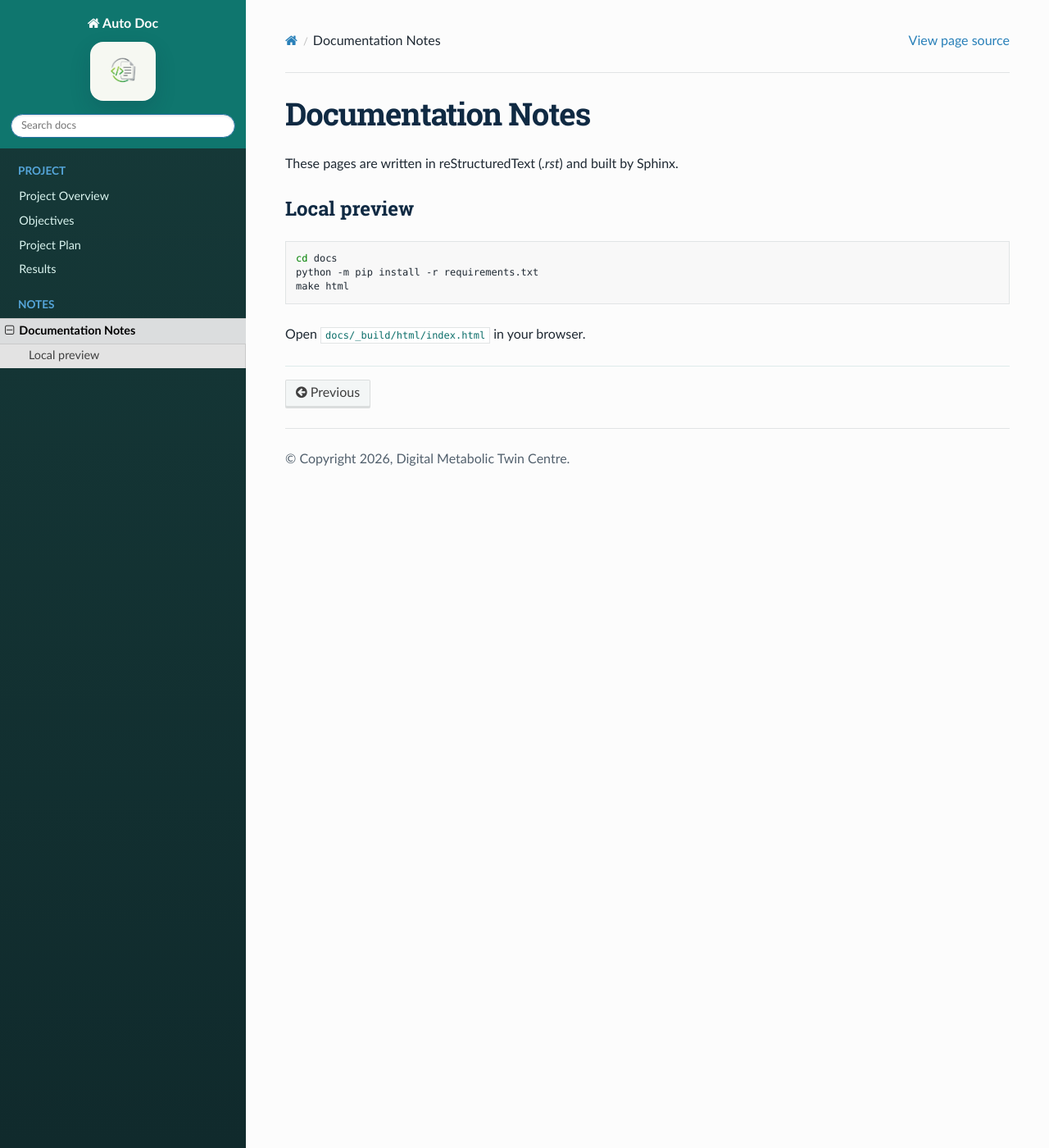
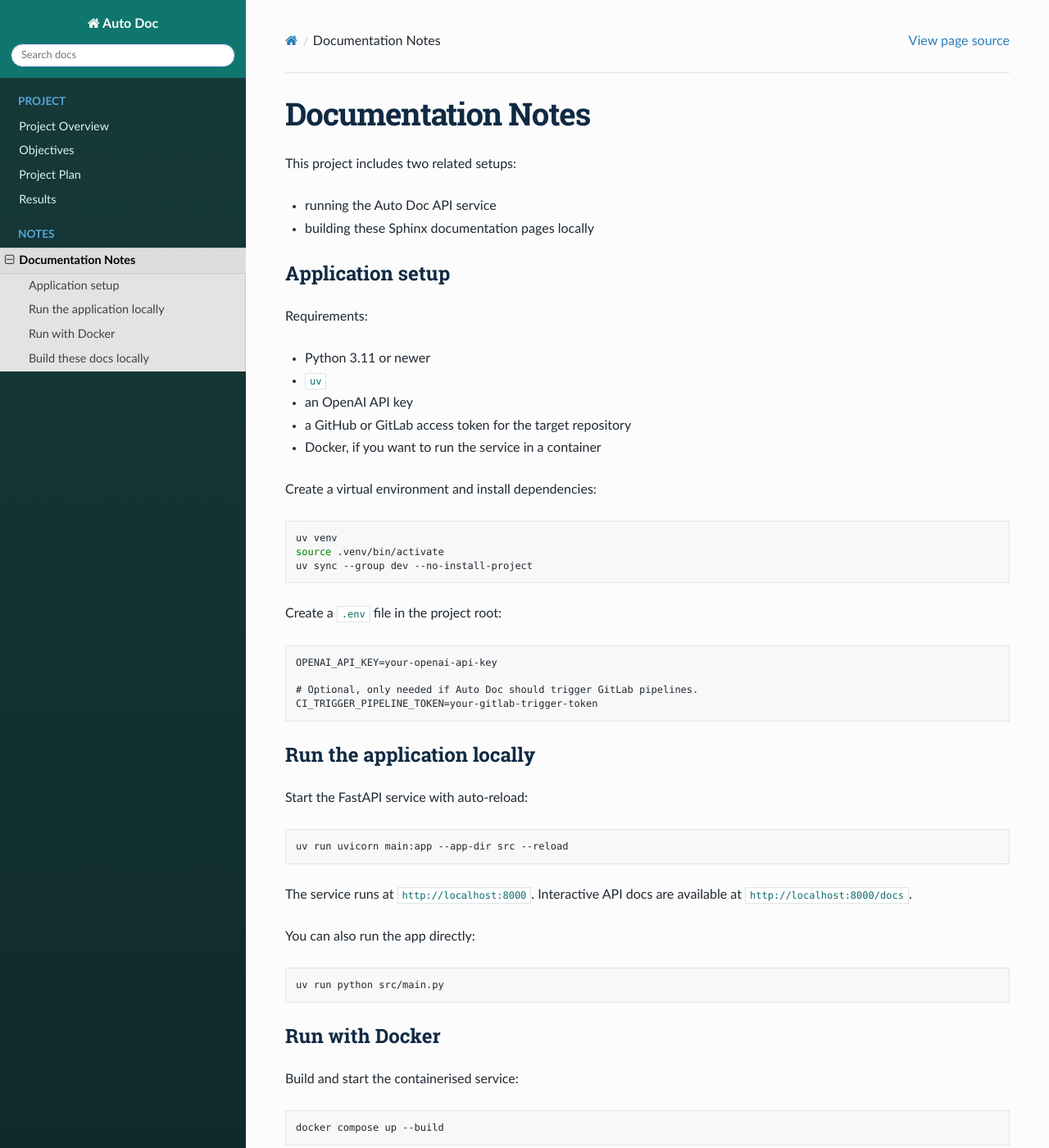
Before and after one commit to Digital-Metabolic-Twin-Centre/autodoc, a Sphinx documentation site: the page built from docs/README.rst, in a window 1280 px wide and 1400 px high. Shown: the whole window at 82% size. Built offline with Sphinx 7.4.7 and the Read the Docs theme 3.1.0, drawn with Linux system fonts in a browser that asks for light colours; some of the changed text lies outside the part shown.

Commit message:
chore(doc): updated the documentation notes page

```diff
--- a/docs/README.rst
+++ b/docs/README.rst
@@ -1,10 +1,70 @@
 Documentation Notes
 ===================
 
-These pages are written in reStructuredText (`.rst`) and built by Sphinx.
+This project includes two related setups:
 
-Local preview
--------------
+- running the Auto Doc API service
+- building these Sphinx documentation pages locally
+
+Application setup
+-----------------
+
+Requirements:
+
+- Python 3.11 or newer
+- ``uv``
+- an OpenAI API key
+- a GitHub or GitLab access token for the target repository
+- Docker, if you want to run the service in a container
+
+Create a virtual environment and install dependencies:
+
+.. code-block:: bash
+
+   uv venv
+   source .venv/bin/activate
+   uv sync --group dev --no-install-project
+
+Create a ``.env`` file in the project root:
+
+.. code-block:: text
+
+   OPENAI_API_KEY=your-openai-api-key
+
+   # Optional, only needed if Auto Doc should trigger GitLab pipelines.
+   CI_TRIGGER_PIPELINE_TOKEN=your-gitlab-trigger-token
+
+Run the application locally
+---------------------------
+
+Start the FastAPI service with auto-reload:
+
+.. code-block:: bash
+
+   uv run uvicorn main:app --app-dir src --reload
+
+The service runs at ``http://localhost:8000``.
+Interactive API docs are available at ``http://localhost:8000/docs``.
+
+You can also run the app directly:
+
+.. code-block:: bash
+
+   uv run python src/main.py
+
+Run with Docker
+---------------
+
+Build and start the containerised service:
+
+.. code-block:: bash
+
+   docker compose up --build
+
+The compose file exposes port ``8000`` and mounts the local ``logs/`` directory into the container.
+
+Build these docs locally
+------------------------
 
 .. code-block:: bash
 
--- a/docs/conf.py
+++ b/docs/conf.py
@@ -15,7 +15,6 @@ exclude_patterns = ["_build", "Thumbs.db", ".DS_Store"]
 html_theme = "sphinx_rtd_theme"
 html_static_path = ["_static"]
 html_css_files = ["custom-wide.css"]
-html_logo = "_static/img/logo.png"
 html_favicon = "_static/img/favicon.ico"
 
 
```
Also changed, not shown: 1 other file.
